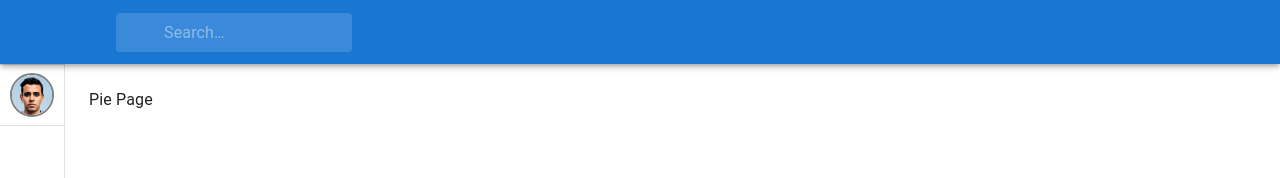
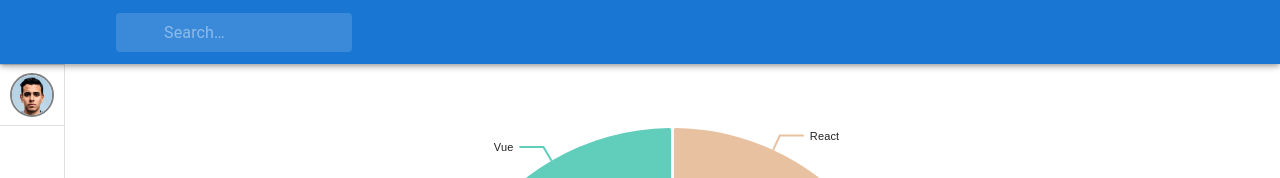
Before and after one commit to Mahamoudabdelfatah/-Admin-Dashboard, a React (Vite) app: page /pie in a window 1280 px wide. Shown: the top 178 px of the page. Built offline with nearby package versions, Linux system fonts and the light colour scheme; some icons are missing.

Commit message:
Pie Chart Page

```diff
--- a/package.json
+++ b/package.json
@@ -22,6 +22,7 @@
     "@mui/x-data-grid": "^8.20.0",
     "@nivo/bar": "^0.99.0",
     "@nivo/core": "^0.99.0",
+    "@nivo/pie": "^0.99.0",
     "@tailwindcss/vite": "^4.1.17",
     "react": "^19.2.0",
     "react-dom": "^19.2.0",
--- a/src/Pages/Pie/Pie.jsx
+++ b/src/Pages/Pie/Pie.jsx
@@ -1,10 +1,9 @@
-import React from 'react'
+import PieChart from './PieChart'
 
 const Pie = () => {
+
   return (
-    <div>
-      Pie Page
-    </div>
+    <PieChart />
   )
 }
 
--- /dev/null
+++ b/src/Pages/Pie/PieChart.jsx
@@ -0,0 +1,178 @@
+import { Box, useTheme } from '@mui/material';
+import { ResponsivePie } from '@nivo/pie'
+
+const data = [
+    {
+        id: "React",
+        label: "React",
+        value: 272,
+        color: "hsl(107, 70%, 50%)",
+    },
+    {
+        id: "Java Script",
+        label: "Java Script",
+        value: 543,
+        color: "hsl(64, 70%, 50%)",
+    },
+    {
+        id: "Sass",
+        label: "Sass",
+        value: 401,
+        color: "hsl(41, 70%, 50%)",
+    },
+    {
+        id: "Angular",
+        label: "Angular",
+        value: 434,
+        color: "hsl(172, 70%, 50%)",
+    },
+    {
+        id: "Vue",
+        label: "Vue",
+        value: 333,
+        color: "hsl(219, 70%, 50%)",
+    },
+];
+
+
+const PieChart = () => {
+    const theme = useTheme()
+    return (
+        <Box sx={{ height: "75vh" }} >
+            <ResponsivePie /* or Pie for fixed dimensions */
+                data={data}
+                margin={{ top: 40, right: 80, bottom: 80, left: 80 }}
+                innerRadius={0.5}
+                padAngle={0.6}
+                cornerRadius={2}
+                activeOuterRadiusOffset={8}
+                arcLinkLabelsSkipAngle={10}
+                arcLinkLabelsThickness={2}
+                arcLinkLabelsColor={{ from: 'color' }}
+                arcLabelsSkipAngle={10}
+                arcLabelsTextColor={{ from: 'color', modifiers: [['darker', 2]] }}
+                legends={[
+                    {
+                        anchor: 'bottom',
+                        direction: 'row',
+                        translateY: 56,
+                        itemWidth: 100,
+                        itemHeight: 18,
+                        symbolShape: 'circle'
+                    }
+                ]}
+                theme={{
+                    "text": {
+                        "fontSize": 11,
+                        "fill": theme.palette.text.primary,
+                        "outlineWidth": 0,
+                        "outlineColor": "#ffffff"
+                    },
+                    "axis": {
+                        "domain": {
+                            "line": {
+                                "stroke": "#777777",
+                                "strokeWidth": 1
+                            }
+                        },
+                        "legend": {
+                            "text": {
+                                "fontSize": 12,
+                                "fill": theme.palette.text.primary,
+                                "outlineWidth": 0,
+                                "outlineColor": "#ffffff"
+                            }
+                        },
+                        "ticks": {
+                            "line": {
+                                "stroke": "#777777",
+                                "strokeWidth": 1
+                            },
+                            "text": {
+                                "fontSize": 11,
+                                "fill": theme.palette.text.primary,
+                                "outlineWidth": 0,
+                                "outlineColor": "#ffffff"
+                            }
+                        }
+                    },
+                    "grid": {
+                        "line": {
+                            "stroke": "#dddddd",
+                            "strokeWidth": 1
+                        }
+                    },
+                    "legends": {
+                        "title": {
+                            "text": {
+                                "fontSize": 11,
+                                "fill": theme.palette.text.primary,
+                                "outlineWidth": 0,
+                                "outlineColor": "#ffffff"
+                            }
+                        },
+                        "text": {
+                            "fontSize": 11,
+                            "fill": theme.palette.text.primary,
+                            "outlineWidth": 0,
+                            "outlineColor": "#ffffff"
+                        },
+                        "ticks": {
+                            "line": {},
+                            "text": {
+                                "fontSize": 10,
+                                "fill": theme.palette.text.primary,
+                                "outlineWidth": 0,
+                                "outlineColor": "#ffffff"
+                            }
+                        }
+                    },
+                    "annotations": {
+                        "text": {
+                            "fontSize": 13,
+                            "fill": theme.palette.text.primary,
+                            "outlineWidth": 2,
+                            "outlineColor": "#ffffff",
+                            "outlineOpacity": 1
+                        },
+                        "link": {
+                            "stroke": "#000000",
+                            "strokeWidth": 1,
+                            "outlineWidth": 2,
+                            "outlineColor": "#ffffff",
+                            "outlineOpacity": 1
+                        },
+                        "outline": {
+                            "stroke": "#000000",
+                            "strokeWidth": 2,
+                            "outlineWidth": 2,
+                            "outlineColor": "#ffffff",
+                            "outlineOpacity": 1
+                        },
+                        "symbol": {
+                            "fill": "#000000",
+                            "outlineWidth": 2,
+                            "outlineColor": "#ffffff",
+                            "outlineOpacity": 1
+                        }
+                    },
+                    "tooltip": {
+                        "wrapper": {},
+                        "container": {
+                            "background": theme.palette.background.default,
+                            "color": theme.palette.text.primary,
+                            "fontSize": 12
+                        },
+                        "basic": {},
+                        "chip": {},
+                        "table": {},
+                        "tableCell": {},
+                        "tableCellValue": {}
+                    }
+                }}
+            />
+        </Box>
+    )
+}
+
+export default PieChart
```
Also changed, not shown: 1 other file (tests, documents, lock files or other folders).
